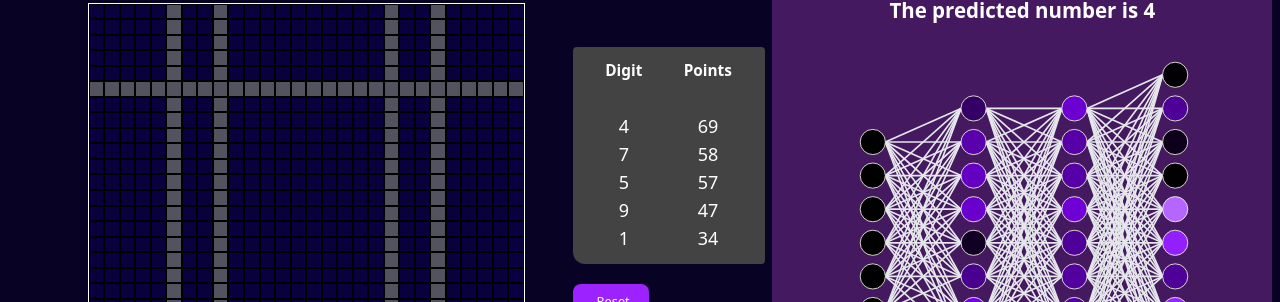
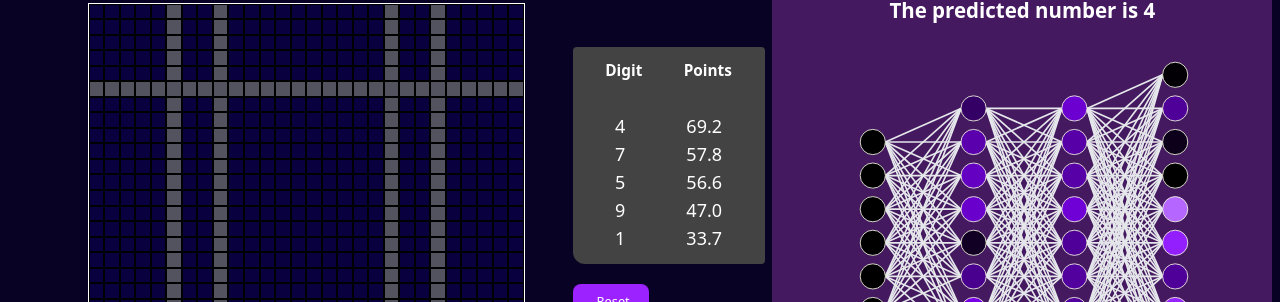
Before and after one commit to marhosa/NeuronsIRL, a React (Vite) app: page / in a window 1280 px wide. Shown: the part 155-457 px from the top of the page. Built offline with nearby package versions, Linux system fonts and the light colour scheme.

Commit message:
added decimal points to ranker

```diff
--- a/src/components/Ranker.tsx
+++ b/src/components/Ranker.tsx
@@ -28,9 +28,10 @@ const Ranker = ({OutputLayer}: Layer)=>{
     for(let i: number = 0 ; i < 5; i++){
         rankFive.push(<>
 
-            <div className="flex flex-row justify-around font-medium text-lg text-[#ffffff]">
+            <div className='flex flex-row justify-around font-medium text-lg text-[#ffffff]'
+            >
                 <div>{topFive[i][0]}</div>
-                <div>{Math.round(topFive[i][1] * 100)}</div>
+                <div>{(topFive[i][1] * 100).toFixed(1)}</div>
             </div>
 
 
```
